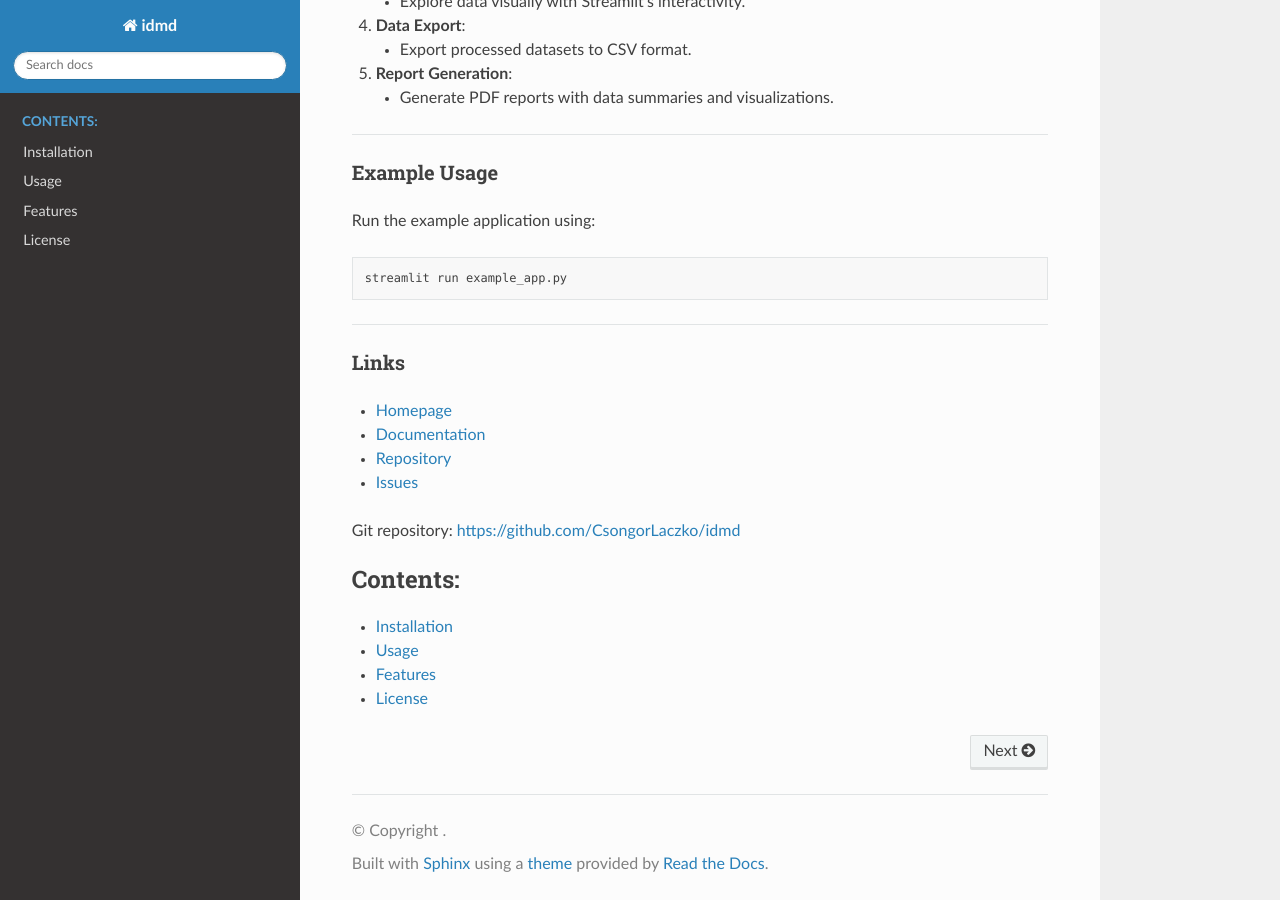
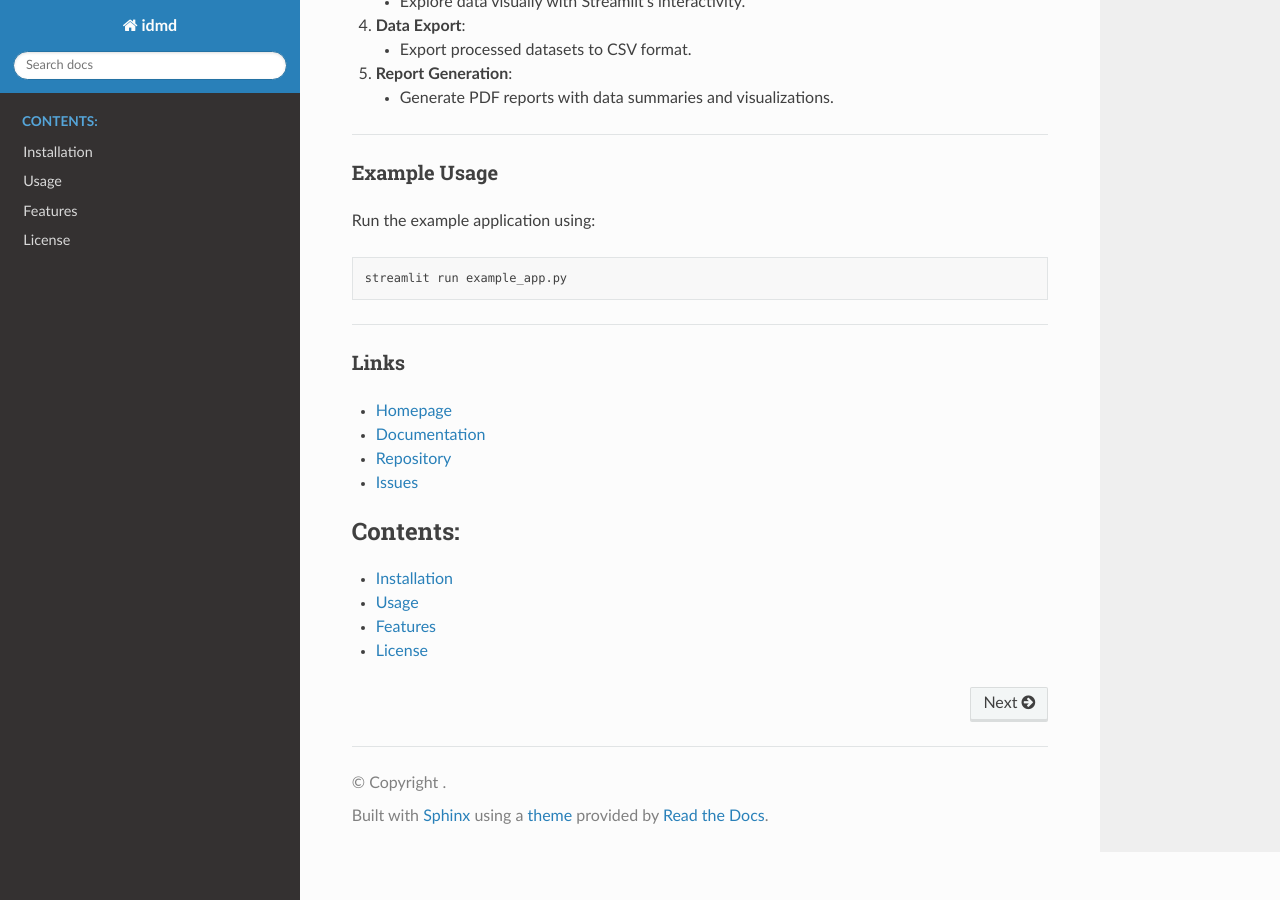
Before and after one commit to CsongorLaczko/idmd, a Sphinx documentation site: the page built from docs/index.rst, in a window 1280 px wide and 900 px high, scrolled down 2250 px. Built offline with Sphinx 7.4.7 and the Read the Docs theme 3.1.0, drawn with Linux system fonts in a browser that asks for light colours; pages that are not in the unit, such as notebooks, are missing from menus.

Commit message:
Update index.rst

```diff
--- a/docs/index.rst
+++ b/docs/index.rst
@@ -9,8 +9,6 @@ Welcome to idmd's documentation!
 .. include:: ../README.md
    :parser: myst_parser.sphinx_
 
-Git repository: https://github.com/CsongorLaczko/idmd
-
 .. toctree::
    :maxdepth: 2
    :caption: Contents:
```
